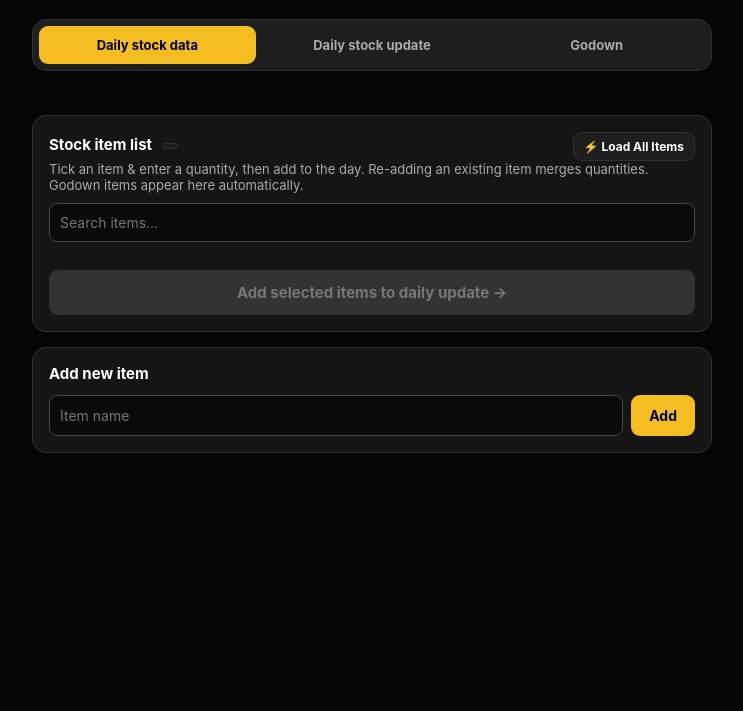
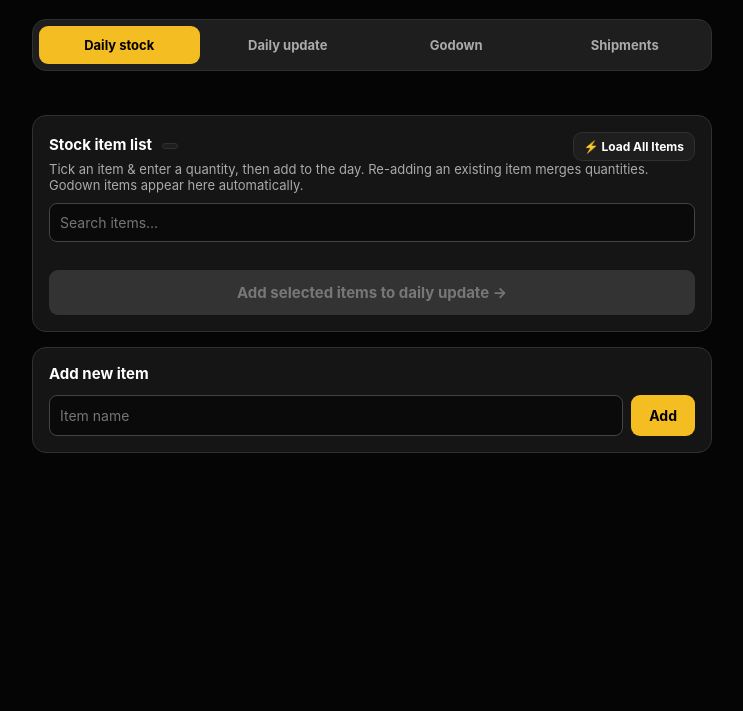
Before and after one commit to jinaa7710-cell/Stock-data-mode, a plain HTML site: page index.html in a window 1280 px wide. Shown: the part 89-800 px from the top of the page, without its empty margins (268-1011 px from the left). Drawn offline with nearby package versions, Linux system fonts and the light colour scheme; no server answers.

Commit message:
Update button labels and shipment instructions

```diff
--- a/index.html
+++ b/index.html
@@ -17,9 +17,10 @@
   </header>
 
   <div class="tabs" role="tablist">
-    <button class="active" data-tab="data" onclick="showPage('data', this)">Daily stock data</button>
-    <button data-tab="update" onclick="showPage('update', this)">Daily stock update</button>
+    <button class="active" data-tab="data" onclick="showPage('data', this)">Daily stock</button>
+    <button data-tab="update" onclick="showPage('update', this)">Daily update</button>
     <button data-tab="godown" onclick="showPage('godown', this)">Godown</button>
+    <button data-tab="shipment" onclick="showPage('shipment', this)">Shipments</button>
   </div>
 
   <div class="days" id="days" role="tablist" aria-label="Select day"></div>
@@ -133,13 +134,16 @@
         </label>
       </div>
     </div>
+  </section>
 
+  <!-- SHIPMENTS (Separated Page) -->
+  <section id="shipment" class="hidden" role="tabpanel">
     <div class="card" id="shipmentCard">
       <h3>
         Shipment order
         <span id="shipmentCountBadge" class="badge">0 items</span>
       </h3>
-      <p class="hint">Select items in the godown list above with the <strong>+</strong> button.</p>
+      <p class="hint">Go to the Godown page and tap the <strong>+</strong> button to add items here.</p>
 
       <div class="shipment-meta">
         <label>
```
